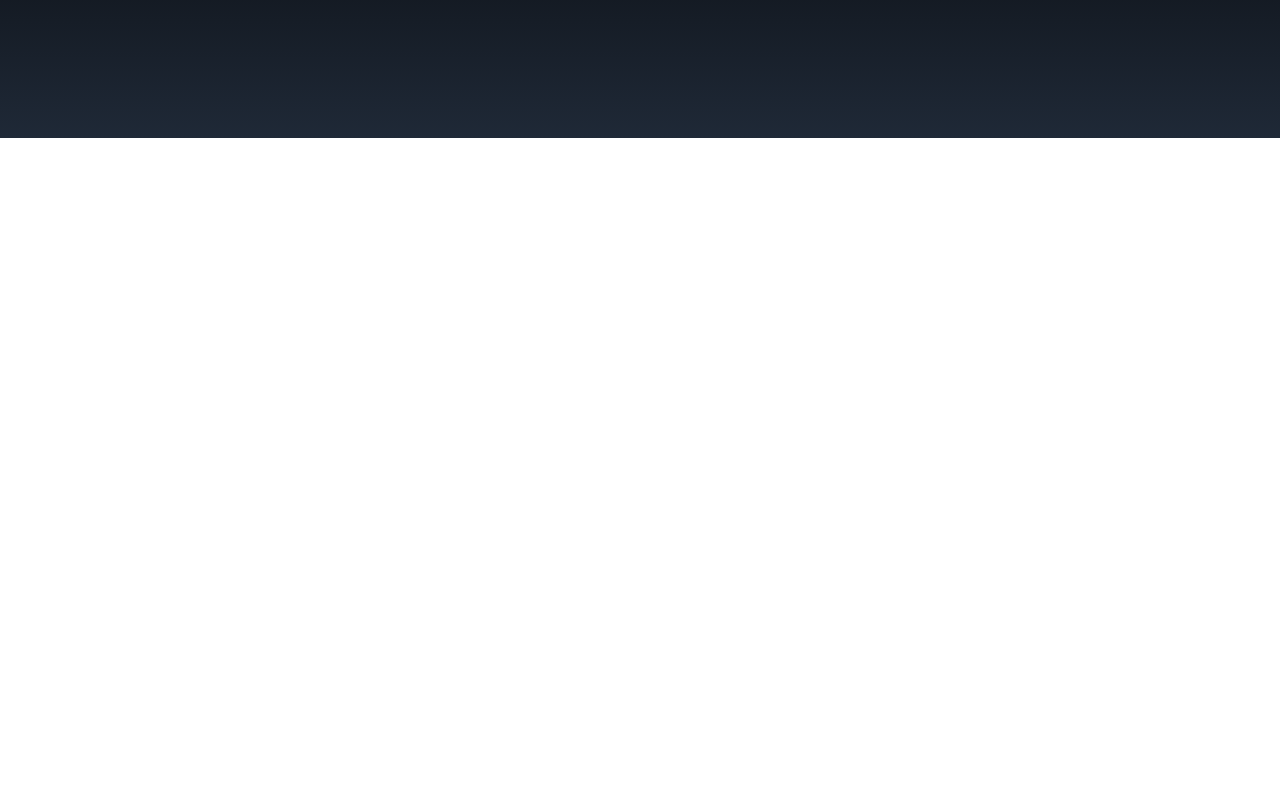
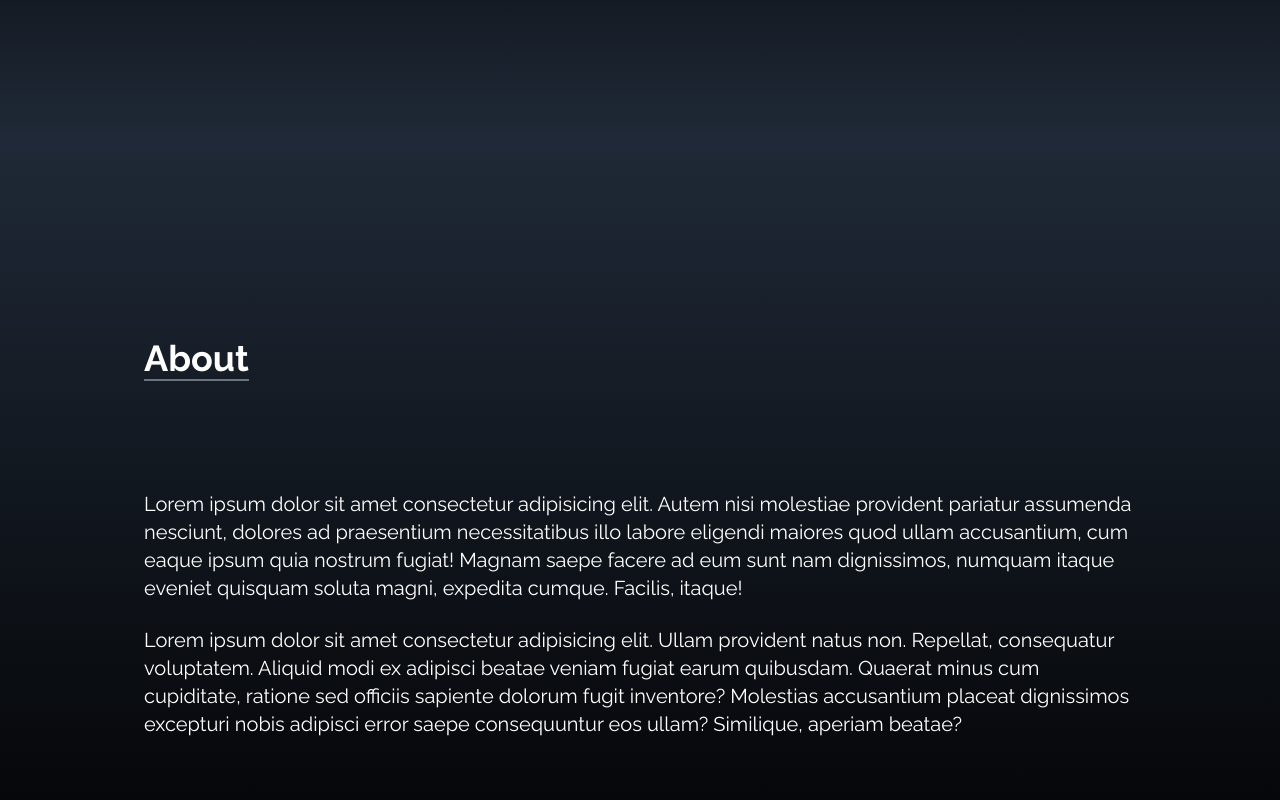
Before and after one commit to LiMi0000/portfolio, a React (Create React App) app: page / in a window 1280 px wide. Shown: the part 662-1462 px from the top of the page. Before the commit the page ends 800 px from the top, so only its background shows below. Built offline with nearby package versions, Linux system fonts and the light colour scheme; the HTML template or start-up script is replaced by a standard one.

Commit message:
about component done

```diff
--- a/src/App.js
+++ b/src/App.js
@@ -1,11 +1,11 @@
-import { Navbar, Home, SocialLinks } from './components';
+import { Navbar, Home, SocialLinks, About } from './components';
 
 function App() {
   return (
     <div>
       <Navbar />
       <Home />
-
+      <About />
       <SocialLinks />
     </div>
   );
--- /dev/null
+++ b/src/components/About.jsx
@@ -0,0 +1,37 @@
+import React from 'react';
+
+const About = () => {
+  return (
+    <div
+      name="about"
+      className="h-screen w-full bg-gradient-to-b  from-gray-800  to-black text-white"
+    >
+      <div className="max-w-screen-lg p-4 mx-auto flex flex-col justify-center w-full h-full">
+        <div className="pb-8">
+          <p className="text-4xl font-bold inline border-b-2 border-gray-500">
+            About
+          </p>
+        </div>
+        <p className="text-xl mt-20">
+          Lorem ipsum dolor sit amet consectetur adipisicing elit. Autem nisi
+          molestiae provident pariatur assumenda nesciunt, dolores ad
+          praesentium necessitatibus illo labore eligendi maiores quod ullam
+          accusantium, cum eaque ipsum quia nostrum fugiat! Magnam saepe facere
+          ad eum sunt nam dignissimos, numquam itaque eveniet quisquam soluta
+          magni, expedita cumque. Facilis, itaque!
+        </p>
+        <br />
+        <p className="text-xl">
+          Lorem ipsum dolor sit amet consectetur adipisicing elit. Ullam
+          provident natus non. Repellat, consequatur voluptatem. Aliquid modi ex
+          adipisci beatae veniam fugiat earum quibusdam. Quaerat minus cum
+          cupiditate, ratione sed officiis sapiente dolorum fugit inventore?
+          Molestias accusantium placeat dignissimos excepturi nobis adipisci
+          error saepe consequuntur eos ullam? Similique, aperiam beatae?
+        </p>
+      </div>
+    </div>
+  );
+};
+
+export default About;
--- a/src/components/index.js
+++ b/src/components/index.js
@@ -1,3 +1,4 @@
 export { default as Navbar } from './Navbar.jsx';
 export { default as Home } from './Home.jsx';
 export { default as SocialLinks } from './SocialLinks.jsx';
+export { default as About } from './About.jsx';
```
